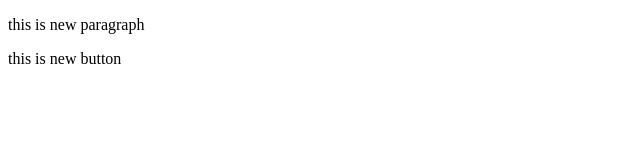
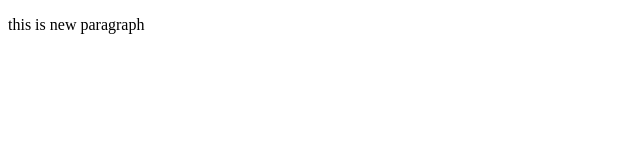
Before and after one commit to ShahanaJamal2778/localrepo, a plain HTML site: page index.html in a window 1280 px wide. Shown: the whole page, without its empty margins (0-640 px from the left). Drawn offline with Linux system fonts and the light colour scheme.

Commit message:
Revert "Add new button"

```diff
--- a/index.html
+++ b/index.html
@@ -6,6 +6,5 @@
 </head>
 <body>
 <p>this is new paragraph</p>
-<p>this is new button</p>
 </body>
 </html>
```
